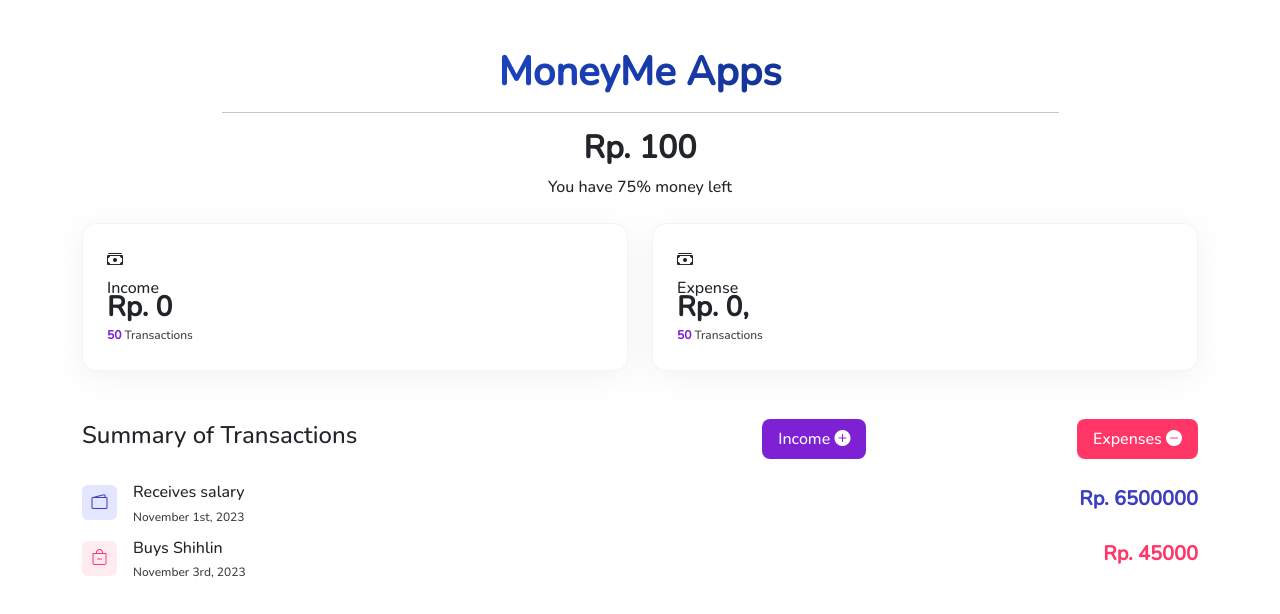
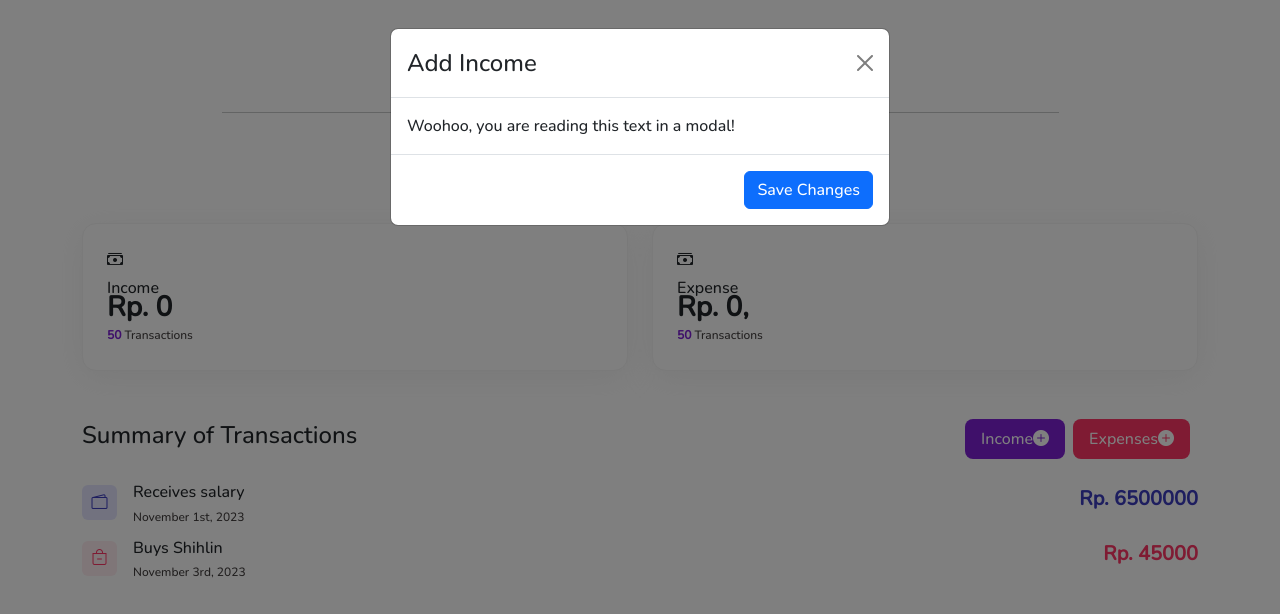
Before and after one commit to syauqidamario/moneyme, a React (Create React App) app: page / in a window 1280 px wide. Both pictures are taken after a click on the button "Income". Shown: the top 614 px of the page. Built offline with nearby package versions, Linux system fonts and the light colour scheme; a web font is replaced by a local one.

Commit message:
Added modals on the "Income" and "Expense" buttons.

```diff
--- a/src/App.js
+++ b/src/App.js
@@ -1,6 +1,9 @@
 /* eslint-disable no-useless-constructor */
 import './App.css';
+import { useState } from 'react';
 import React from 'react';
+import Button from 'react-bootstrap/Button';
+import Modal from 'react-bootstrap/Modal';
 
 class App extends React.Component{
   constructor(){
@@ -40,7 +43,7 @@ class App extends React.Component{
               <h1 className='fw-bold'>MoneyMe Apps</h1>
               <hr className='w-75 mx-auto' />
               <h2 className='fw-bold'>Rp. {this.state.remainingMoney}</h2>
-              <span className='title'>You have 75% money left</span>
+              <span className='title'>You have {this.state.percentageOfMoney} % of money left</span>
             </div>
           </div>
 
@@ -48,7 +51,7 @@ class App extends React.Component{
             <div className='col-6'>
               <div className='card-wrapper p-4'>
               <div className='icon-wrapper mb-1'>
-                <i class="bi bi-cash-stack"></i>
+                <i className="bi bi-cash-stack"></i>
               </div>
               <span className="title">
                 Income
@@ -63,7 +66,7 @@ class App extends React.Component{
             <div className='col-6'>
               <div className='card-wrapper p-4'>
               <div className='icon-wrapper mb-1'>
-                <i class="bi bi-cash-stack"></i>
+                <i className="bi bi-cash-stack"></i>
               </div>
               <span className="title">
                 Expense
@@ -79,19 +82,20 @@ class App extends React.Component{
             <div className='row mt-5'>
               <div className='col-12 d-flex justify-content-between align-items-center'>
                 <h4>Summary of Transactions</h4>
-                <div className='wrapper-button d-flex'></div>
-                  <button className='button btn-indigo px-3 py-2 me-2'>Income <i class="bi bi-plus-circle-fill"></i></button>
-                  <button className='button btn-red px-3 py-2'>Expenses <i class="bi bi-dash-circle-fill"></i></button>
+                <div className='wrapper-button d-flex'>
+                  <ModalCreate variant="button btn-indigo px-3 py-2 me-2" text="Income" icon="bi bi-plus-circle-fill" modalheading="Add Income"/>
+                  <ModalCreate variant="button btn-red px-3 py-2 me-2" text="Expenses" icon="bi bi-plus-circle-fill" modalheading="Add Expenses"/>
+                </div>
               </div>
             </div>
 
             <div className='row mt-4'>
-              {this.state.summary.map((summary)=> {
+              {this.state.summary.map((summary, index)=> {
                 return(
-                  <div className='mb-3 col-12 d-flex justify-content-between align-items-center'>
+                  <div key={index} className='mb-3 col-12 d-flex justify-content-between align-items-center'>
                   <div className='d-flex align-items-center'>
                     <div className={summary.category === 'IN' ? 'icon-wrapper-IN':'icon-wrapper-OUT'}>
-                      <i class={summary.category === 'IN' ? 'bi bi-wallet2':'bi bi-bag-dash'}></i>
+                      <i className={summary.category === 'IN' ? 'bi bi-wallet2':'bi bi-bag-dash'}></i>
                     </div>
 
                     <div className="transaction ms-3 d-flex flex-column">
@@ -110,4 +114,51 @@ class App extends React.Component{
   }
 }
 
+class ModalCreate extends React.Component
+{
+  constructor()
+  {
+    super();
+    this.state = {
+      show : false
+    }
+    this.handleClose = this.handleClose.bind(this);
+    this.handleShow = this.handleShow.bind(this);
+  }
+
+  handleClose()
+  {
+    this.setState({
+      show : false
+    })
+  }
+
+  handleShow()
+  {
+    this.setState({
+      show : true
+    })
+  }
+
+  render()
+  {
+    return (
+      <>
+        <button onClick={this.handleShow} className={this.props.variant}>{this.props.text}<i className={this.props.icon}></i></button>
+        <Modal show={this.state.show} onHide={this.handleClose}>
+          <Modal.Header closeButton>
+            <Modal.Title>{this.props.modalheading}</Modal.Title>
+          </Modal.Header>
+          <Modal.Body>Woohoo, you are reading this text in a modal!</Modal.Body>
+          <Modal.Footer>
+            <Button variant="primary" onClick={this.handleClose}>
+              Save Changes
+            </Button>
+          </Modal.Footer>
+        </Modal>
+      </>
+    )
+  }
+}
+
 export default App;
```
